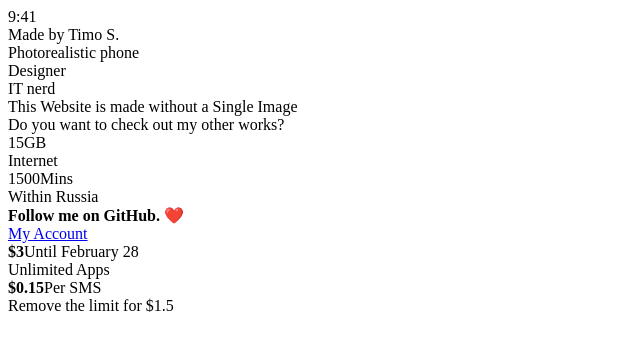
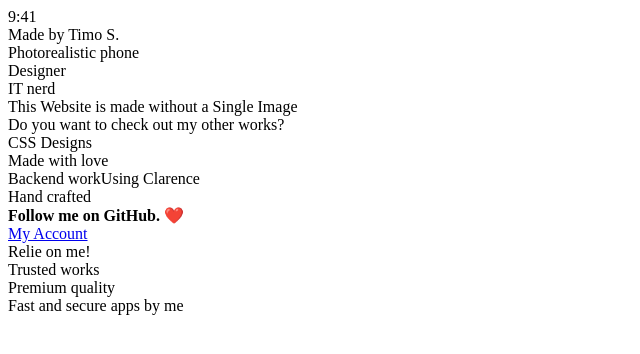
Before and after one commit to Designtimo/Designtimo.github.io, a plain HTML site: page index.html in a window 1280 px wide. Shown: the whole page, without its empty margins (0-640 px from the left). Drawn offline with Linux system fonts and the light colour scheme.

Commit message:
Update index.html

```diff
--- a/index.html
+++ b/index.html
@@ -88,12 +88,12 @@
       <div class="plan-box">
         <div class="plan-options">
           <div>
-            <div>15<span>GB</span></div>
-            <div>Internet</div>
+            <div>CSS Designs<span></span></div>
+            <div>Made with love </div>
           </div>
           <div>
-            <div>1500<span>Mins</span></div>
-            <div>Within Russia</div>
+            <div>Backend work<span>Using Clarence</span></div>
+            <div>Hand crafted</div>
           </div>
         </div>
         <div class="plan-text"><strong>Follow me on GitHub. </strong> ❤️</div>
@@ -102,15 +102,15 @@
       <div class="plan-list">
         <div class="plan-limit">
           <div class="limit-text">
-            <div><strong>$3</strong><span>Until February 28</span></div>
-            <span class="limit-subtext">Unlimited Apps</span>
+            <div><strong></strong><span>Relie on me!</span></div>
+            <span class="limit-subtext">Trusted works</span>
           </div>
           <div class="limit-icon"></div>
         </div>
         <div class="plan-limit">
           <div class="limit-text">
-            <div><strong>$0.15</strong><span>Per SMS</span></div>
-            <span class="limit-subtext">Remove the limit for $1.5</span>
+            <div><strong></strong><span>Premium quality</span></div>
+            <span class="limit-subtext">Fast and secure apps by me</span>
           </div>
           <div class="limit-icon upgrade"></div>
         </div>
```
